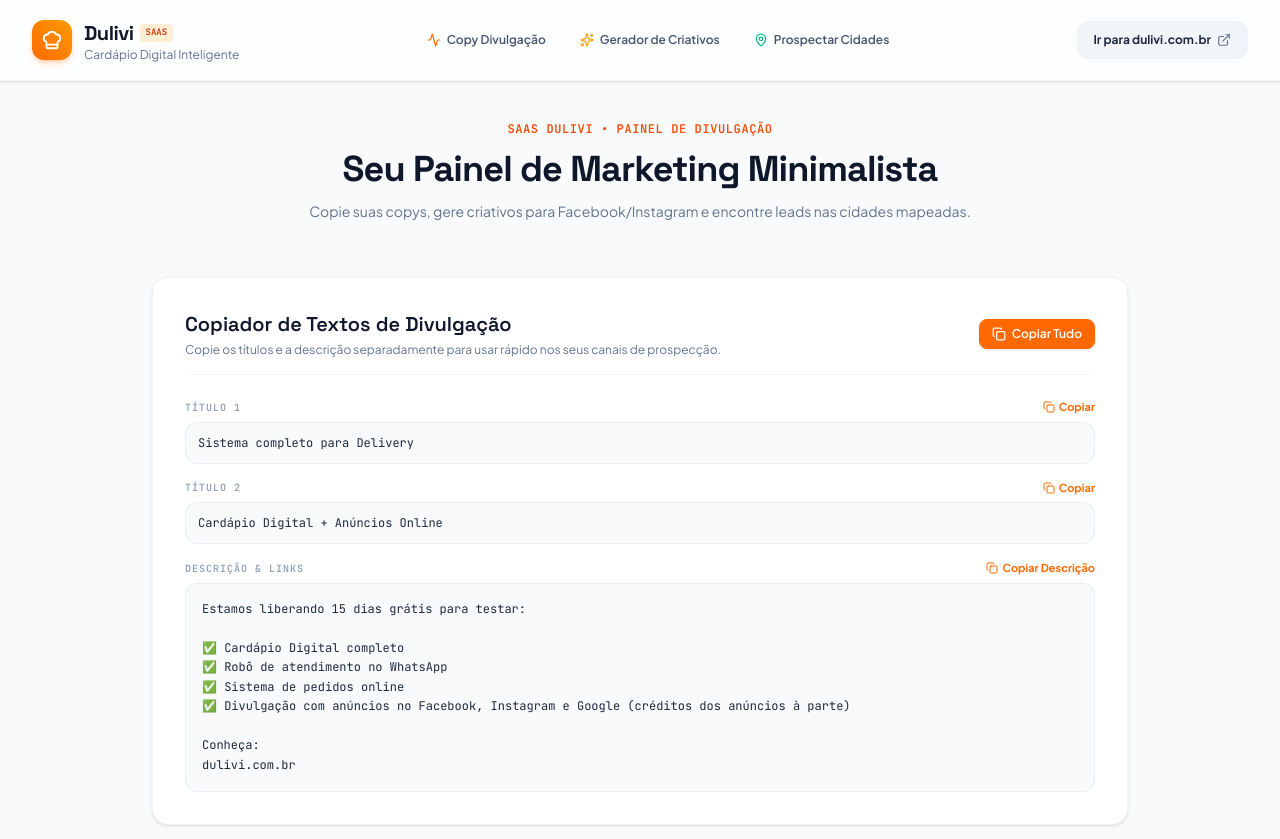
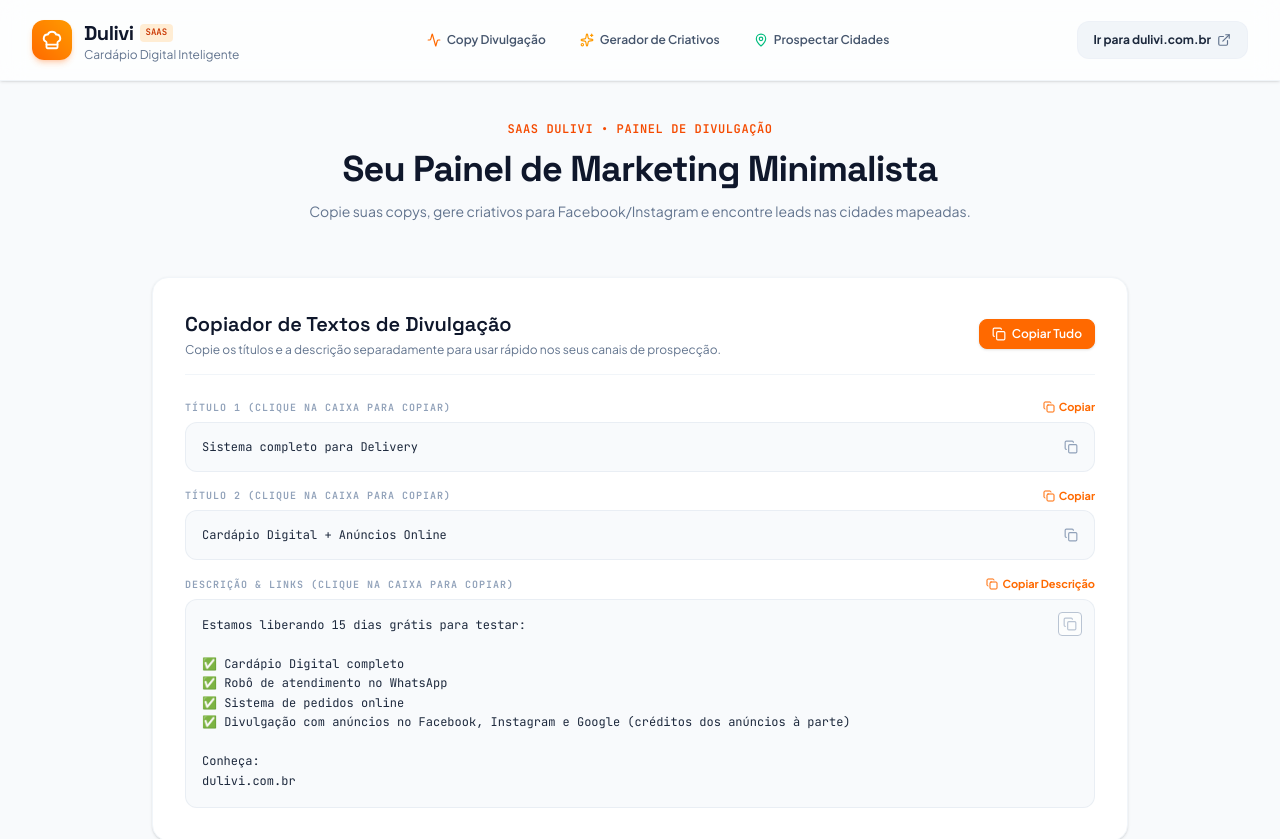
Before and after one commit to eurodev777/react-dulivi-console, a React (Vite) app: page / in a window 1280 px wide. Shown: the top 839 px of the page. Built offline with nearby package versions, Linux system fonts and the light colour scheme; no server answers.

Commit message:
feat: improve copy-to-clipboard UX in CopySection
Add click-to-copy interaction to the text container and update labels to improve usability.

```diff
--- a/src/components/CopySection.tsx
+++ b/src/components/CopySection.tsx
@@ -85,10 +85,10 @@ ${desc}`;
         {/* Title 1 Block */}
         <div className="space-y-1.5">
           <div className="flex items-center justify-between">
-            <span className="text-[10px] font-bold text-slate-400 uppercase tracking-widest font-mono">Título 1</span>
+            <span className="text-[10px] font-bold text-slate-400 uppercase tracking-widest font-mono">Título 1 (Clique na caixa para copiar)</span>
             <button
               onClick={() => handleCopyText(title1, 'title1')}
-              className={`inline-flex items-center gap-1 text-[11px] font-bold transition-colors ${
+              className={`inline-flex items-center gap-1 text-[11px] font-bold transition-colors cursor-pointer ${
                 copiedTitle1 ? 'text-emerald-600' : 'text-orange-500 hover:text-orange-650'
               }`}
             >
@@ -96,18 +96,24 @@ ${desc}`;
               <span>{copiedTitle1 ? "Copiado" : "Copiar"}</span>
             </button>
           </div>
-          <div className="p-3 bg-slate-50 border border-slate-200/60 rounded-xl font-mono text-xs text-slate-800 break-words flex items-center justify-between">
+          <div
+            onClick={() => handleCopyText(title1, 'title1')}
+            className={`p-4 bg-slate-50 hover:bg-slate-100/70 border rounded-xl font-mono text-xs text-slate-800 break-words flex items-center justify-between cursor-pointer transition-all ${
+              copiedTitle1 ? 'border-emerald-550 bg-emerald-50/20 shadow-sm' : 'border-slate-200/65 hover:border-orange-300'
+            }`}
+          >
             <span>{title1}</span>
+            <Copy className={`w-3.5 h-3.5 flex-shrink-0 ml-4 transition-colors ${copiedTitle1 ? 'text-emerald-600' : 'text-slate-400'}`} />
           </div>
         </div>
 
         {/* Title 2 Block */}
         <div className="space-y-1.5">
           <div className="flex items-center justify-between">
-            <span className="text-[10px] font-bold text-slate-400 uppercase tracking-widest font-mono">Título 2</span>
+            <span className="text-[10px] font-bold text-slate-400 uppercase tracking-widest font-mono">Título 2 (Clique na caixa para copiar)</span>
             <button
               onClick={() => handleCopyText(title2, 'title2')}
-              className={`inline-flex items-center gap-1 text-[11px] font-bold transition-colors ${
+              className={`inline-flex items-center gap-1 text-[11px] font-bold transition-colors cursor-pointer ${
                 copiedTitle2 ? 'text-emerald-600' : 'text-orange-500 hover:text-orange-650'
               }`}
             >
@@ -115,18 +121,24 @@ ${desc}`;
               <span>{copiedTitle2 ? "Copiado" : "Copiar"}</span>
             </button>
           </div>
-          <div className="p-3 bg-slate-50 border border-slate-200/60 rounded-xl font-mono text-xs text-slate-800 break-words flex items-center justify-between">
+          <div
+            onClick={() => handleCopyText(title2, 'title2')}
+            className={`p-4 bg-slate-50 hover:bg-slate-100/70 border rounded-xl font-mono text-xs text-slate-800 break-words flex items-center justify-between cursor-pointer transition-all ${
+              copiedTitle2 ? 'border-emerald-550 bg-emerald-50/20 shadow-sm' : 'border-slate-200/65 hover:border-orange-300'
+            }`}
+          >
             <span>{title2}</span>
+            <Copy className={`w-3.5 h-3.5 flex-shrink-0 ml-4 transition-colors ${copiedTitle2 ? 'text-emerald-600' : 'text-slate-400'}`} />
           </div>
         </div>
 
         {/* Description Block */}
         <div className="space-y-1.5">
           <div className="flex items-center justify-between">
-            <span className="text-[10px] font-bold text-slate-400 uppercase tracking-widest font-mono">Descrição & Links</span>
+            <span className="text-[10px] font-bold text-slate-400 uppercase tracking-widest font-mono">Descrição & Links (Clique na caixa para copiar)</span>
             <button
               onClick={() => handleCopyText(desc, 'desc')}
-              className={`inline-flex items-center gap-1 text-[11px] font-bold transition-colors ${
+              className={`inline-flex items-center gap-1 text-[11px] font-bold transition-colors cursor-pointer ${
                 copiedDesc ? 'text-emerald-600' : 'text-orange-500 hover:text-orange-650'
               }`}
             >
@@ -134,8 +146,16 @@ ${desc}`;
               <span>{copiedDesc ? "Copiada" : "Copiar Descrição"}</span>
             </button>
           </div>
-          <div className="p-4 bg-slate-50 border border-slate-200/60 rounded-xl font-mono text-xs text-slate-800 whitespace-pre-wrap leading-relaxed">
-            {desc}
+          <div
+            onClick={() => handleCopyText(desc, 'desc')}
+            className={`p-4 bg-slate-50 hover:bg-slate-100/70 border rounded-xl font-mono text-xs text-slate-800 whitespace-pre-wrap leading-relaxed cursor-pointer transition-all relative group ${
+              copiedDesc ? 'border-emerald-550 bg-emerald-50/20 shadow-sm' : 'border-slate-200/65 hover:border-orange-300'
+            }`}
+          >
+            <div>{desc}</div>
+            <div className="absolute top-3 right-3 p-1 rounded bg-white border border-slate-150 text-slate-400 opacity-60 group-hover:opacity-100 transition-opacity">
+              <Copy className={`w-3.5 h-3.5 ${copiedDesc ? 'text-emerald-600' : 'text-slate-400'}`} />
+            </div>
           </div>
         </div>
       </div>
```
